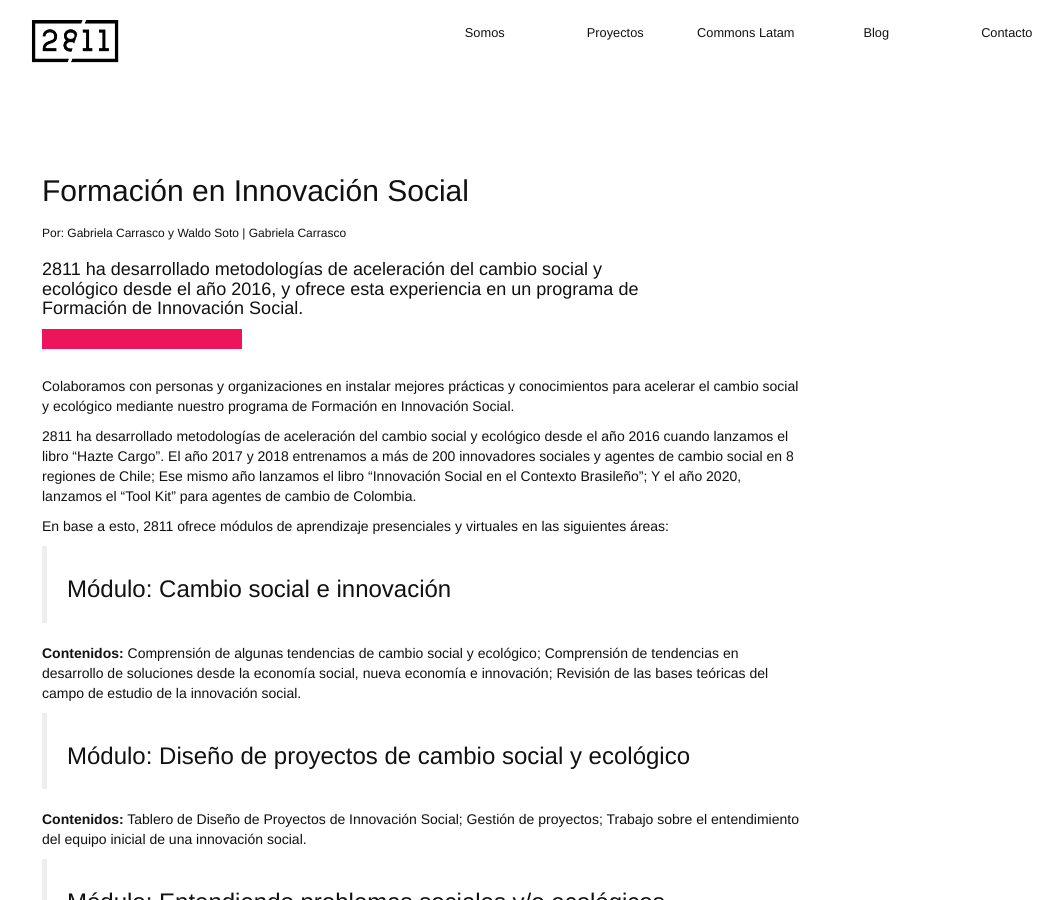
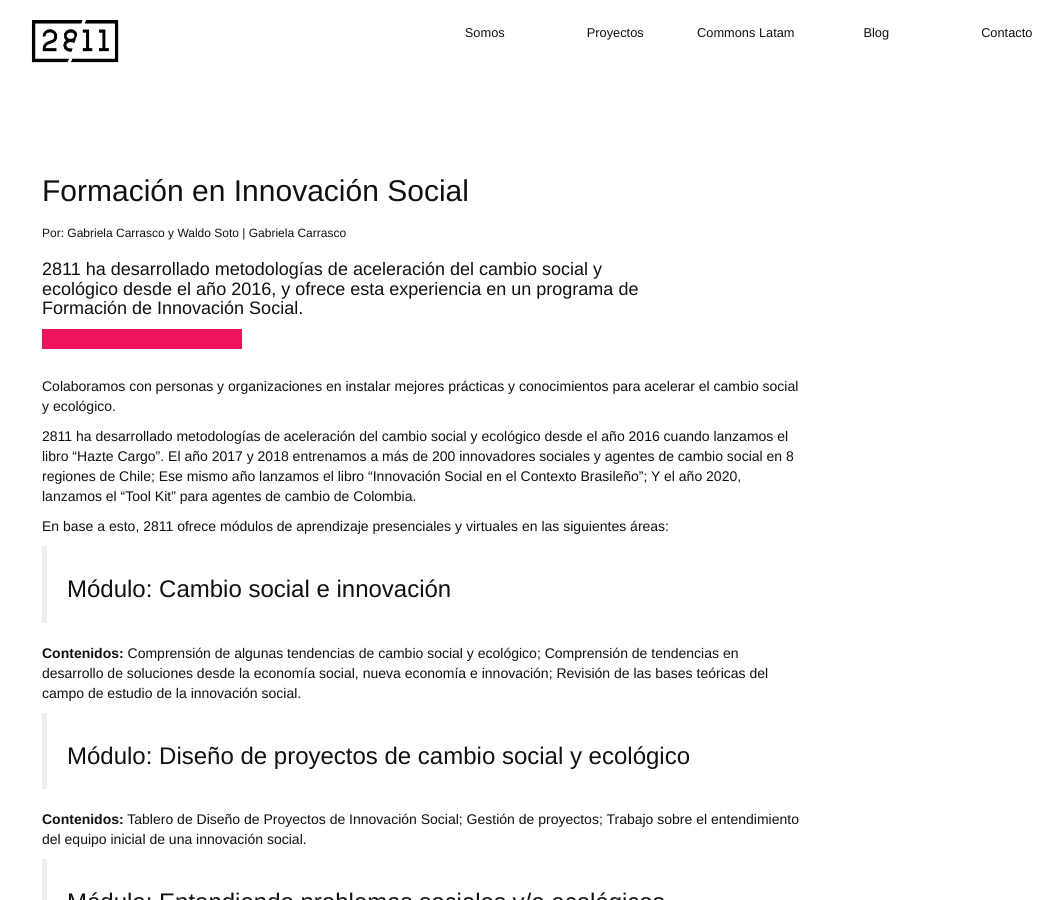
Before and after one commit to 2811Chile/2811Chile.github.io, a Jekyll site: the page built from _posts/2020-05-05-formacion-en-innovacion-social.markdown, in a window 1280 px wide and 900 px high. Shown: the whole window, without its empty margins (138-1201 px from the left). Built offline with Jekyll 4.4.1, drawn with Linux system fonts in a browser that asks for light colours; nearby versions of some CDN libraries; some web fonts are replaced; our own code applies the rules of GitHub Pages for plain Markdown files.

Commit message:
Updated Formacion En Innovacion Social

```diff
--- a/_posts/2020-05-05-formacion-en-innovacion-social.markdown
+++ b/_posts/2020-05-05-formacion-en-innovacion-social.markdown
@@ -14,7 +14,7 @@
 excerpt_separator: "<!--mas-->"
 ---
 
-Colaboramos con personas y organizaciones en instalar mejores prácticas y conocimientos para acelerar el cambio social y ecológico mediante nuestro programa de Formación en Innovación Social.
+Colaboramos con personas y organizaciones en instalar mejores prácticas y conocimientos para acelerar el cambio social y ecológico.
 
 <!--mas-->
 
```
